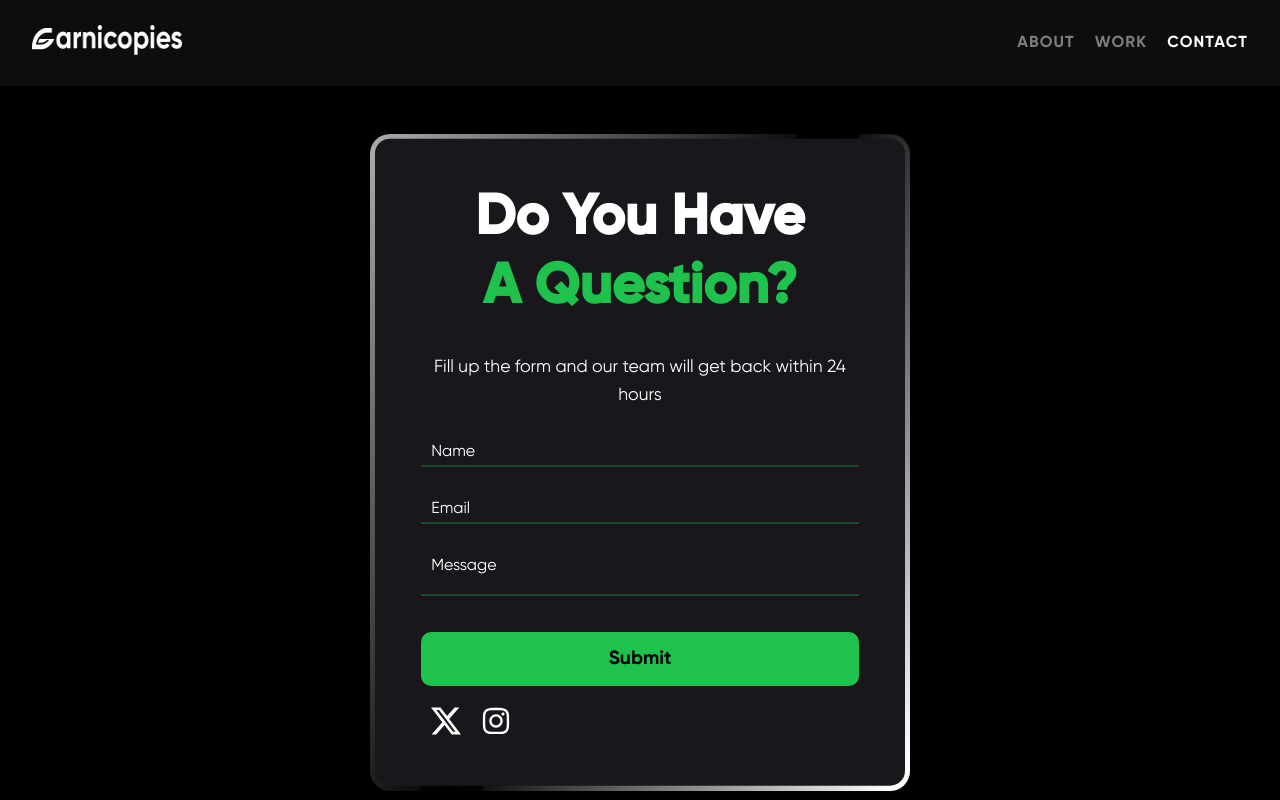
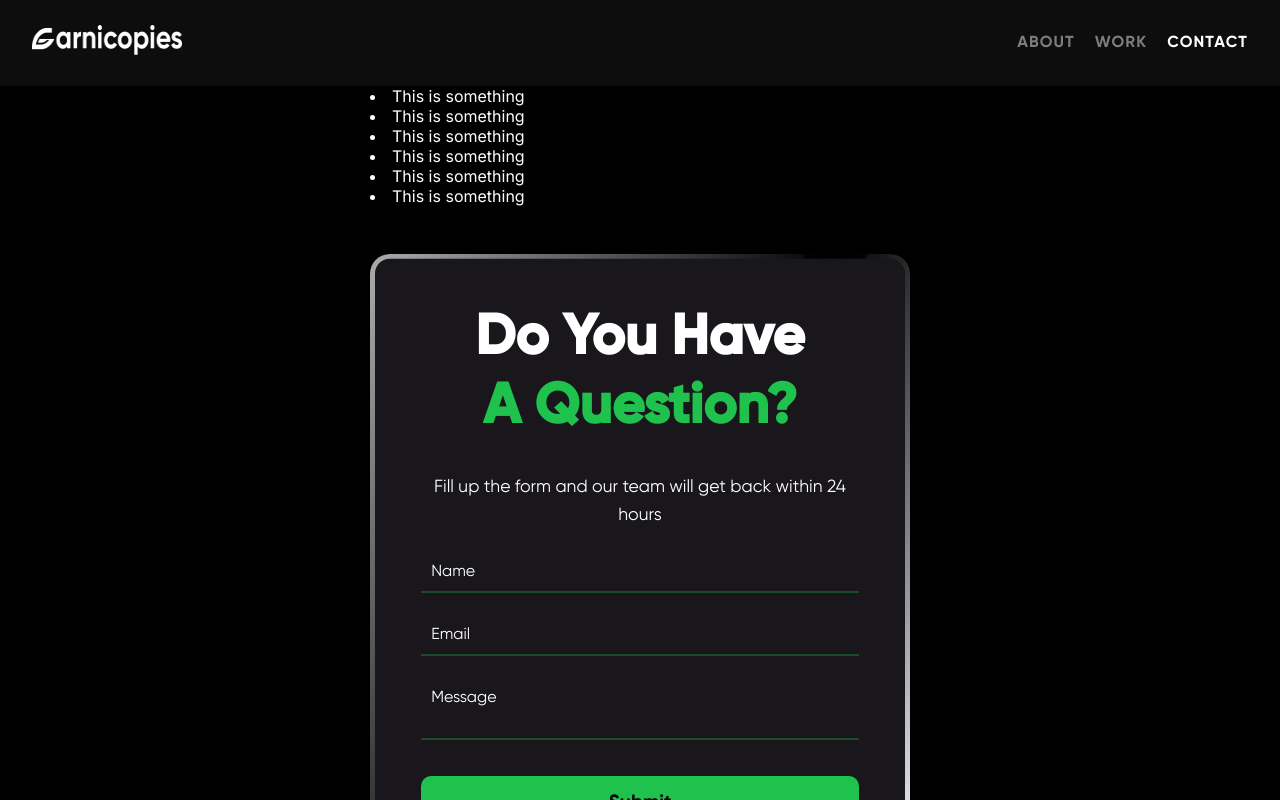
Before and after one commit to OlaoreFouad/garnicopies-frontend, a Next.js app in the folder garnicopes/: page /contact in a window 1280 px wide. Shown: the top 800 px of the page. Built offline with nearby package versions, Linux system fonts and the light colour scheme.

Commit message:
feat: working on contact

```diff
--- a/garnicopes/app/contact/Contact.tsx
+++ b/garnicopes/app/contact/Contact.tsx
@@ -1,6 +1,6 @@
 "use client";
 import Link from "next/link";
-import React, { useState } from "react";
+import React, { ChangeEvent, FormEvent, useState } from "react";
 import { BsTwitterX } from "react-icons/bs";
 import { FaInstagram } from "react-icons/fa";
 
@@ -9,22 +9,28 @@ function Contact() {
   const [name, setName] = useState<string>("");
   const [message, setMessage] = useState<string>("");
 
-  const onChangeName = (e) => {
+  const onChangeName = (e: ChangeEvent<HTMLInputElement>) => {
     setName(e.target.value);
   };
-  const onChangeEmail = (e) => {
+  const onChangeEmail = (e: ChangeEvent<HTMLInputElement>) => {
     setEmail(e.target.value);
   };
-  const onChangeMessage = (e) => {
+  const onChangeMessage = (e: ChangeEvent<HTMLTextAreaElement>) => {
     setMessage(e.target.value);
   };
 
-  const handleSubmit = (e) => {
+  const handleSubmit = (e: FormEvent<HTMLFormElement>) => {
     e.preventDefault();
   };
   return (
     <section className="contact">
-      <form action="#" className="brand">
+      <div className="div">
+        {Array.from({ length: 6 }).map((_, i) => (
+          <li key={i}>This is something</li>
+        ))}
+      </div>
+
+      <form action="#" className="brand" onSubmit={handleSubmit}>
         <h2>Do you have</h2>
         <h2 className="green">a question?</h2>
         <p>Fill up the form and our team will get back within 24 hours</p>
@@ -61,7 +67,7 @@ function Contact() {
           </label>
         </div>
 
-        <button type="submit" onSubmit={handleSubmit}>
+        <button type="submit">
           Submit
         </button>
 
--- a/garnicopes/app/contact/_contact.scss
+++ b/garnicopes/app/contact/_contact.scss
@@ -122,6 +122,9 @@
 
       input,
       textarea {
+        font-family: gilroyRegular;
+        font-weight: 400;
+        font-size: 1.09em;
         width: 100%;
         box-sizing: border-box;
         padding: 5px 10px;
@@ -139,6 +142,15 @@
 
       textarea {
         resize: none;
+
+        &::-webkit-scrollbar-thumb {
+          border-radius: 30px;
+          width: 8px;
+        }
+
+        &::-webkit-scrollbar-track {
+          width: 8px;
+        }
       }
 
       .active {
@@ -159,13 +171,21 @@
       cursor: pointer;
     }
 
-
-    .socials{
-     margin: 0px 0px;
-     margin-top: 20px;
-     a{
-      margin: 0px 10px;
-     }
+    .socials {
+      margin: 0px auto;
+      margin-top: 20px;
+      text-align: center;
+      a {
+        margin: 0px 10px;
+      }
     }
   }
 }
+
+
+  // @for $i from 1 through 4 {
+  //     &:nth-child(#{$i})::after {
+  //       background-image: url("/services_bg_#{$i}.png"),
+  //         linear-gradient(90deg, #19171b, #19171b);
+  //     }
+  //   }
--- a/garnicopes/app/landing_page/Portfolio.tsx
+++ b/garnicopes/app/landing_page/Portfolio.tsx
@@ -81,7 +81,7 @@ export function Portfolio() {
                   alt="Company Logo"
                   width={1000}
                   height={1000}
-                  objectFit="cover"
+                  // objectFit="cover"
                 />
               </div>
               <div className="info">
--- a/garnicopes/app/styles/styles.css
+++ b/garnicopes/app/styles/styles.css
@@ -922,6 +922,9 @@ footer ul li a:hover {
 }
 .contact .brand .inputBox input,
 .contact .brand .inputBox textarea {
+  font-family: gilroyRegular;
+  font-weight: 400;
+  font-size: 1.09em;
   width: 100%;
   box-sizing: border-box;
   padding: 5px 10px;
@@ -938,6 +941,13 @@ footer ul li a:hover {
 }
 .contact .brand .inputBox textarea {
   resize: none;
+}
+.contact .brand .inputBox textarea::-webkit-scrollbar-thumb {
+  border-radius: 30px;
+  width: 8px;
+}
+.contact .brand .inputBox textarea::-webkit-scrollbar-track {
+  width: 8px;
 }
 .contact .brand .inputBox .active {
   transform: scale(0.7) translate(-25%, -130%);
@@ -956,8 +966,9 @@ footer ul li a:hover {
   cursor: pointer;
 }
 .contact .brand .socials {
-  margin: 0px 0px;
+  margin: 0px auto;
   margin-top: 20px;
+  text-align: center;
 }
 .contact .brand .socials a {
   margin: 0px 10px;
```
Also changed, not shown: garnicopes/public/ask.png (added), 1 other file (tests, documents, lock files or other folders).
